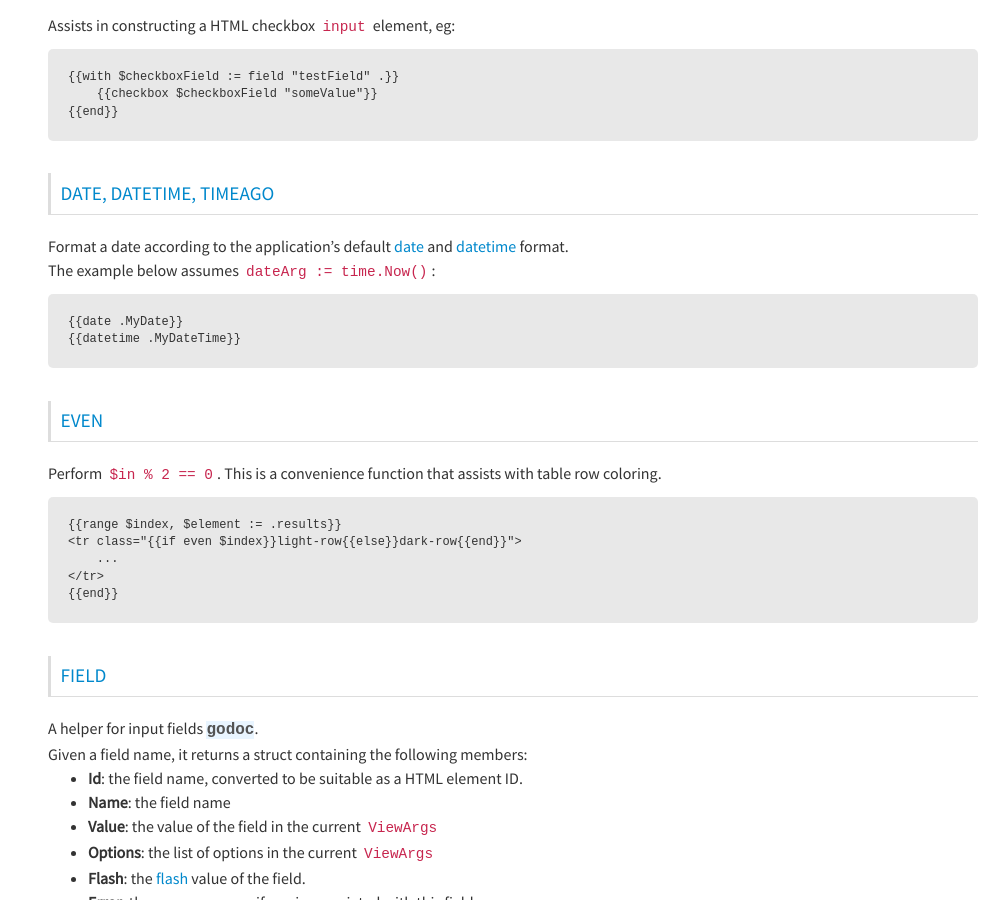
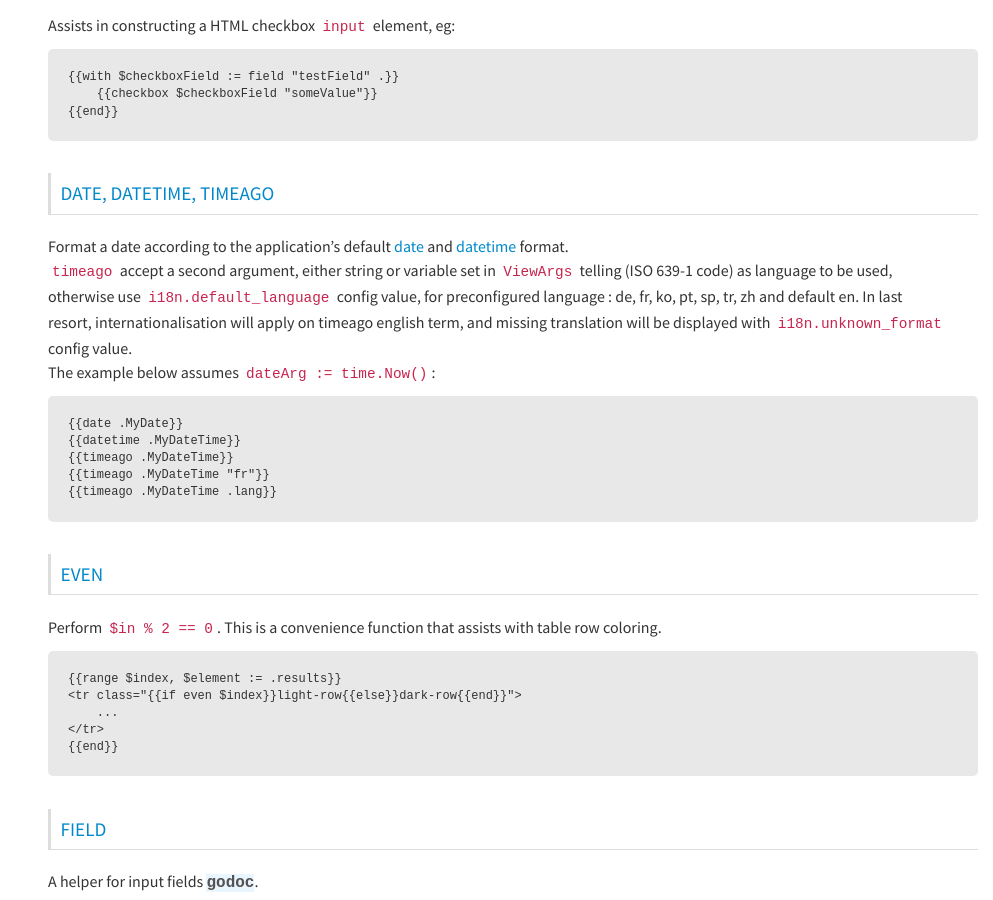
Before and after one commit to revel/revel.github.io, a Jekyll site: the page built from manual/templates-go.md, in a window 1280 px wide and 900 px high, scrolled down 1728 px. Shown: the whole window, without its empty margins (287-1280 px from the left). Built offline with Jekyll 4.4.1, drawn with Linux system fonts in a browser that asks for light colours; nearby versions of some CDN libraries.

Commit message:
Document timeago for i18n

```diff
--- a/manual/templates-go.md
+++ b/manual/templates-go.md
@@ -100,11 +100,17 @@ Assists in constructing a HTML checkbox `input` element, eg:
 
 Format a date according to the application's default [date](appconf.html#formatdate) and [datetime](appconf.html#formatdatetime) format.
 
+`timeago` accept a second argument, either string or variable set in `ViewArgs` telling (ISO 639-1 code) as language to be used, otherwise use `i18n.default_language` config value, for preconfigured language : de, fr, ko, pt, sp, tr, zh and default en.
+In last resort, internationalisation will apply on timeago english term, and missing translation will be displayed with `i18n.unknown_format` config value.
+
 The example below assumes `dateArg := time.Now()`:
 
 {% capture ex %}{% raw %}
 {{date .MyDate}}
 {{datetime .MyDateTime}}
+{{timeago .MyDateTime}}
+{{timeago .MyDateTime "fr"}}
+{{timeago .MyDateTime .lang}}
 {% endraw %}{% endcapture %}
 {% highlight htmldjango %}{{ex}}{% endhighlight %}
 
```
